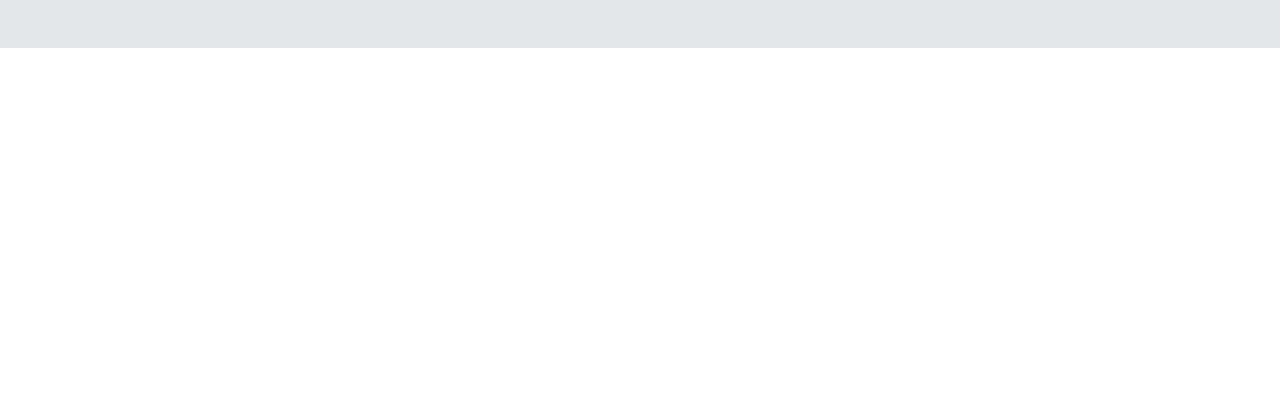
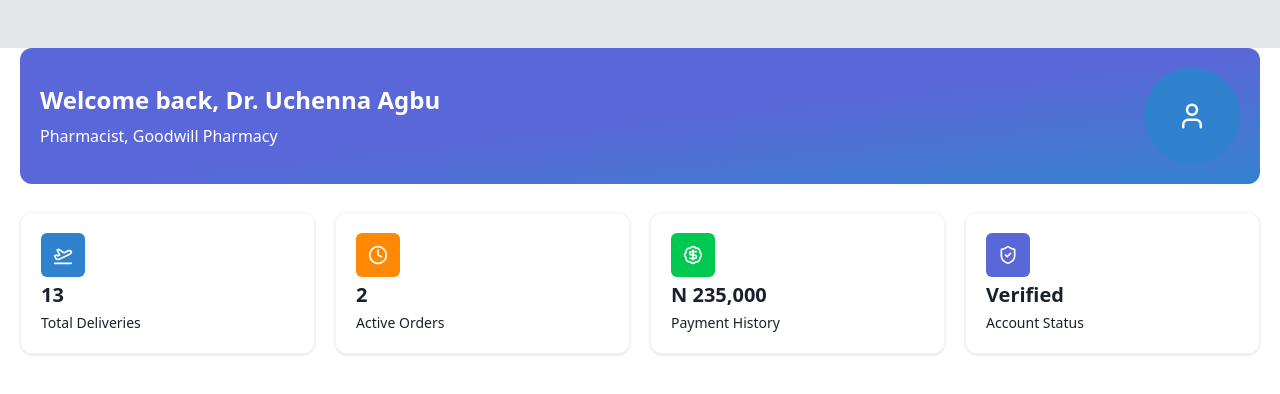
Before and after one commit to Uchenna99/Evtol-Delivery, a React (Vite) app: page /dashboard in a window 1280 px wide. Shown: the top 394 px of the page. Built offline with nearby package versions, Linux system fonts and the light colour scheme.

Commit message:
adding dashboard

```diff
--- a/src/App.tsx
+++ b/src/App.tsx
@@ -7,6 +7,7 @@ import LoginPage from './pages/LoginPage';
 import NewDelivery from './pages/NewDelivery';
 import LandingPage from './pages/LandingPage';
 import DashboardLayout from './pages/dashboard/DashboardLayout';
+import DashboardHome from './pages/dashboard/DashboardHome';
 
 
 function App() {
@@ -20,7 +21,8 @@ function App() {
       <Route path='/login' element={<LoginPage/>} />
 
       <Route path='/dashboard' element={<DashboardLayout/>}>
-        <Route index element={<NewDelivery/>} />
+        <Route index element={<DashboardHome/>} />
+        <Route path='new-delivery' element={<NewDelivery/>} />
       </Route>
 
     </Routes>
--- /dev/null
+++ b/src/pages/dashboard/DashboardHome.tsx
@@ -0,0 +1,54 @@
+import { BadgeDollarSign, Clock, PlaneTakeoff, ShieldCheck, User } from "lucide-react";
+
+
+
+const DashboardHome = () => {
+    const userStats = [
+        {icon: <PlaneTakeoff size={20} />, value: 13, label: 'Total Deliveries', colour: 'bg-secondary'},
+        {icon: <Clock size={20} />, value:2, label: 'Active Orders', colour: 'bg-orange-400'},
+        {icon: <BadgeDollarSign size={20} />, value: "N 235,000", label: 'Payment History', colour: 'bg-green-500'},
+        {icon: <ShieldCheck size={20} />, value: "Verified", label: 'Account Status', colour: 'bg-primary'},
+    ];
+  return (
+    <div className="w-full flex flex-col gap-7 px-5">
+
+        <div className="w-full bg-gradient-to-br from-primary via-primary to-secondary rounded-xl
+            flex items-center justify-between p-5">
+
+            <div className="flex flex-col text-white gap-2">
+                <p className="text-2xl font-semibold">
+                    Welcome back, Dr. Uchenna Agbu
+                </p>
+                <p className="">
+                    Pharmacist, Goodwill Pharmacy
+                </p>
+            </div>
+
+            <div className="min-w-24 aspect-square rounded-full bg-secondary grid place-items-center text-white">
+                <User size={30}/>
+            </div>
+        </div>
+
+
+        <div className="w-full flex flex-col md:flex-row justify-between gap-5">
+            {
+                userStats.map((stat, index)=>(
+                    <div className="flex-1 flex flex-col gap-1 border border-gray-100 shadow-sm rounded-xl p-5" key={index}>
+                        <div className={`w-11 aspect-square rounded-md grid place-items-center text-white ${stat.colour}`}>
+                            {stat.icon}
+                        </div>
+                        <p className="text-text text-xl font-semibold">
+                            {stat.value}
+                        </p>
+                        <p className="text-text text-sm">
+                            {stat.label}
+                        </p>
+                    </div>
+                ))
+            }
+        </div>
+    </div>
+  )
+}
+
+export default DashboardHome;
--- a/src/pages/dashboard/DashboardLayout.tsx
+++ b/src/pages/dashboard/DashboardLayout.tsx
@@ -1,3 +1,4 @@
+import { Outlet } from "react-router-dom";
 
 
 
@@ -7,6 +8,7 @@ const DashboardLayout = () => {
 
       <div className="w-full h-12 bg-gray-200"></div>
 
+      <Outlet />
 
     </div>
   )
```
